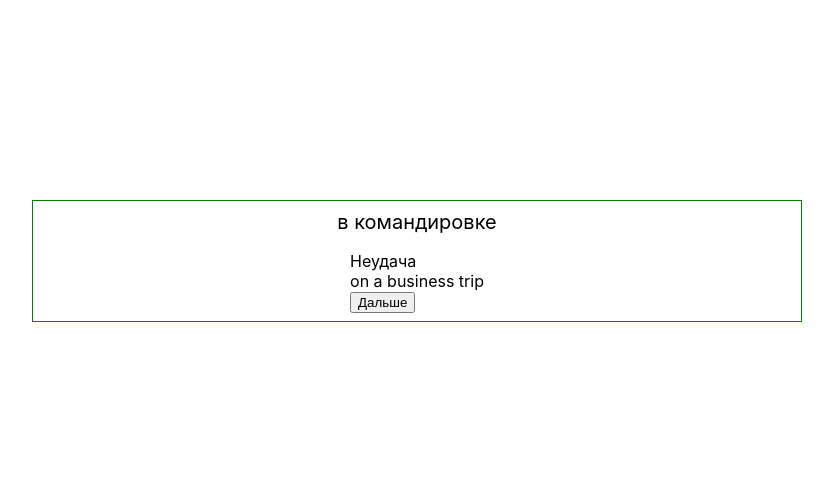
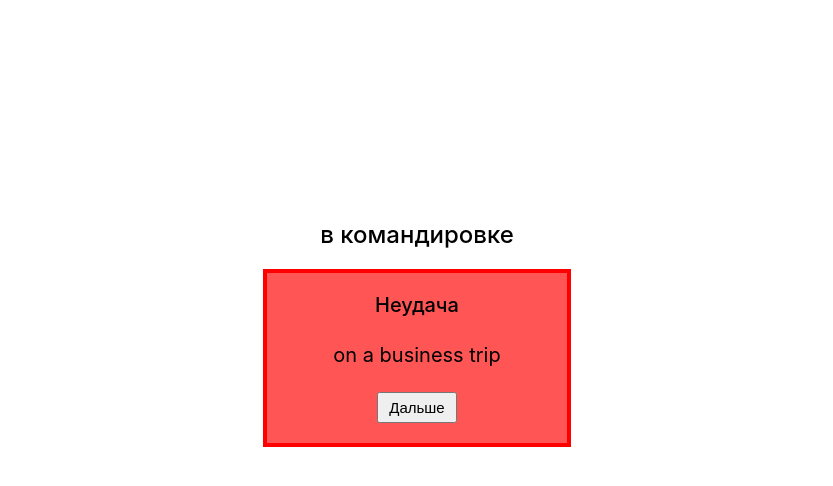
Before and after one commit to quantumVector/English-Vocabulary-Assistant, a React (Create React App) app: page / in a window 1280 px wide. Both pictures are taken after a click on the button "Проверить". Shown: the top 486 px of the page, without its empty margins (223-1056 px from the left). Built offline with nearby package versions, Linux system fonts and the light colour scheme.

Commit message:
Добавлены дополнительные стили

```diff
--- a/src/components/CheckButton/CheckButton.jsx
+++ b/src/components/CheckButton/CheckButton.jsx
@@ -1,4 +1,5 @@
 import React from 'react';
+import classes from './CheckButton.module.css';
 
 const CheckButton = (props) => {
   const onUpdateCurrentTextAnswer = (e) => {
@@ -10,9 +11,10 @@ const CheckButton = (props) => {
   }
 
   return (
-    <div>
-      <input type="text" onChange={onUpdateCurrentTextAnswer} value={props.currentTextAnswer} />
-      <button onClick={onClick}>Проверить</button>
+    <div className={classes.answerBox}>
+      <input type="text" className={classes.textAnswer} onChange={onUpdateCurrentTextAnswer}
+        value={props.currentTextAnswer} />
+      <button className={classes.btn} onClick={onClick}>Проверить</button>
     </div>
   )
 }
--- /dev/null
+++ b/src/components/CheckButton/CheckButton.module.css
@@ -0,0 +1,19 @@
+.answerBox {
+  display: flex;
+  flex-direction: column;
+  align-items: center;
+  justify-content: space-between;
+  min-height: 80px;
+}
+
+.textAnswer {
+  width: 400px;
+  text-align: center;
+  font-size: 20px;
+}
+
+.btn {
+  padding: 5px 10px;
+  font-size: 15px;
+  cursor: pointer;
+}
--- a/src/components/ExerciseWrap/ExerciseWrap.module.css
+++ b/src/components/ExerciseWrap/ExerciseWrap.module.css
@@ -1,15 +1,16 @@
 .exerciseWrap {
-  border: 1px solid green;
   display: flex;
   flex-direction: column;
   align-items: center;
   justify-content: space-around;
   margin: 0 auto;
   margin-top: 200px;
+  padding: 20px 0;
   width: 768px;
-  height: 120px;
 }
 
 .exerciseWrap .word {
-  font-size: 20px;
+  font-size: 24px;
+  font-weight: 500;
+  padding-bottom: 20px;
 }
--- a/src/components/ResultInfo/ResultInfo.jsx
+++ b/src/components/ResultInfo/ResultInfo.jsx
@@ -1,15 +1,23 @@
 import React from 'react';
+import classes from './ResultInfo.module.css';
 
 const ResultInfo = (props) => {
   const onClick = () => {
     props.next();
   };
 
+  let classResult;
+
+  if (props.reuslt === 'Успех') classResult = classes.success;
+  if (props.reuslt === 'Неудача') classResult = classes.fail;
+
+  console.log(classResult)
+
   return (
-    <div>
-      <div>{props.reuslt}</div>
-      <div>{props.item.engVersion}</div>
-      <button onClick={onClick}>Дальше</button>
+    <div className={classes.resultBox + ' ' + classResult} >
+      <div className={classes.result}>{props.reuslt}</div>
+      <div className={classes.resultText}>{props.item.engVersion}</div>
+      <button className={classes.btn} onClick={onClick}>Дальше</button>
     </div>
   )
 }
--- /dev/null
+++ b/src/components/ResultInfo/ResultInfo.module.css
@@ -0,0 +1,34 @@
+.resultBox {
+  display: flex;
+  flex-direction: column;
+  align-items: center;
+  justify-content: space-between;
+  padding: 20px 0;
+  width: 300px;
+  min-height: 130px;
+}
+
+.success {
+  border: 4px solid green;
+  background-color: rgb(8, 172, 8);
+}
+
+.fail {
+  border: 4px solid red;
+  background-color: rgb(255, 85, 85);
+}
+
+.result {
+  font-size: 20px;
+  font-weight: 500;
+}
+
+.resultText {
+  font-size: 20px;
+}
+
+.btn {
+  padding: 5px 10px;
+  font-size: 15px;
+  cursor: pointer;
+}
```
